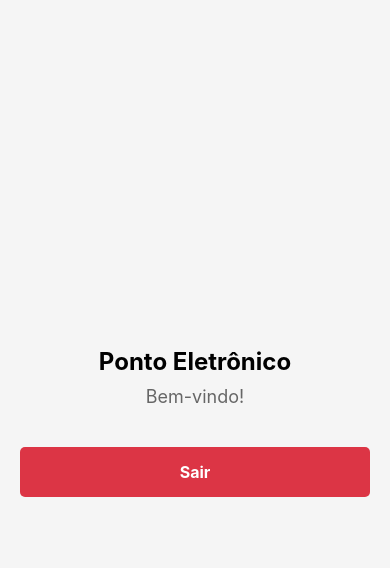
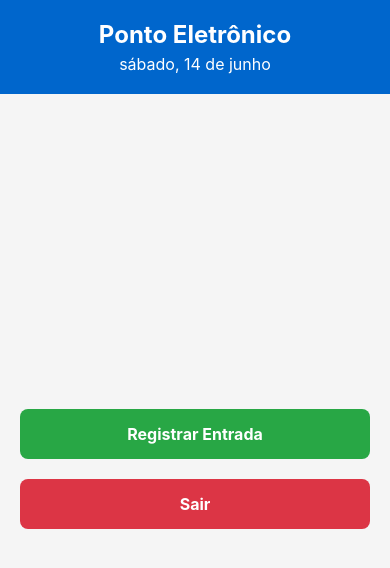
Before and after one commit to robeksonrocha/obras, a React Native app in the folder mobile-app/: screen /Home in a window 390 px wide. Shown: the top 568 px of the page. Built offline with nearby package versions, Linux system fonts and the light colour scheme; no server answers.

Commit message:
comitando

```diff
--- a/mobile-app/package.json
+++ b/mobile-app/package.json
@@ -15,15 +15,16 @@
     "@react-navigation/native": "^6.1.9",
     "@react-navigation/native-stack": "^6.9.17",
     "axios": "^1.6.7",
+    "date-fns": "^4.1.0",
     "expo": "~50.0.6",
     "expo-status-bar": "~1.11.1",
     "react": "18.2.0",
+    "react-dom": "18.2.0",
     "react-native": "0.73.4",
     "react-native-paper": "^5.12.1",
     "react-native-safe-area-context": "4.8.2",
     "react-native-screens": "~3.29.0",
-    "react-native-web": "~0.19.6",
-    "react-dom": "18.2.0"
+    "react-native-web": "~0.19.6"
   },
   "devDependencies": {
     "@babel/core": "^7.20.0",
--- a/mobile-app/src/screens/Home/index.tsx
+++ b/mobile-app/src/screens/Home/index.tsx
@@ -1,10 +1,44 @@
-import React from 'react';
-import { View, Text, StyleSheet, TouchableOpacity } from 'react-native';
+import React, { useState, useEffect } from 'react';
+import {
+  View,
+  Text,
+  StyleSheet,
+  TouchableOpacity,
+  Alert,
+  ActivityIndicator,
+} from 'react-native';
 import { authService } from '../../services/auth';
+import { pointService } from '../../services/point';
 import { useNavigation } from '@react-navigation/native';
+import type { NativeStackNavigationProp } from '@react-navigation/native-stack';
+import type { RootStackParamList } from '../../../App';
+import { format } from 'date-fns';
+import { ptBR } from 'date-fns/locale';
+
+type HomeScreenNavigationProp = NativeStackNavigationProp<RootStackParamList, 'Home'>;
+
+interface UltimoRegistro {
+  tipo: 'ENTRADA' | 'SAIDA_ALMOCO' | 'RETORNO_ALMOCO' | 'SAIDA';
+  dataHora: string;
+}
 
 export default function HomeScreen() {
-  const navigation = useNavigation();
+  const navigation = useNavigation<HomeScreenNavigationProp>();
+  const [loading, setLoading] = useState(false);
+  const [ultimoRegistro, setUltimoRegistro] = useState<UltimoRegistro | null>(null);
+
+  useEffect(() => {
+    carregarUltimoRegistro();
+  }, []);
+
+  const carregarUltimoRegistro = async () => {
+    try {
+      const response = await pointService.getLastPoint();
+      setUltimoRegistro(response);
+    } catch (error) {
+      console.error('Erro ao carregar último registro:', error);
+    }
+  };
 
   const handleLogout = async () => {
     await authService.logout();
@@ -14,17 +48,97 @@ export default function HomeScreen() {
     });
   };
 
+  const handleRegisterPoint = async () => {
+    try {
+      setLoading(true);
+      const tipo = getNextPointType();
+      const response = await pointService.register(tipo);
+      await carregarUltimoRegistro();
+      Alert.alert('Sucesso', `Ponto registrado com sucesso!\nTipo: ${formatTipo(response.type)}`);
+    } catch (error) {
+      Alert.alert(
+        'Erro',
+        error instanceof Error ? error.message : 'Erro ao registrar ponto'
+      );
+    } finally {
+      setLoading(false);
+    }
+  };
+
+  const getNextPointType = (): string => {
+    if (!ultimoRegistro) return 'ENTRADA';
+
+    switch (ultimoRegistro.tipo) {
+      case 'ENTRADA':
+        return 'SAIDA_ALMOCO';
+      case 'SAIDA_ALMOCO':
+        return 'RETORNO_ALMOCO';
+      case 'RETORNO_ALMOCO':
+        return 'SAIDA';
+      default:
+        return 'ENTRADA';
+    }
+  };
+
+  const formatTipo = (tipo: string): string => {
+    return tipo.replace('_', ' ');
+  };
+
+  const getButtonText = (): string => {
+    if (!ultimoRegistro) return 'Registrar Entrada';
+
+    switch (ultimoRegistro.tipo) {
+      case 'ENTRADA':
+        return 'Registrar Saída Almoço';
+      case 'SAIDA_ALMOCO':
+        return 'Registrar Retorno Almoço';
+      case 'RETORNO_ALMOCO':
+        return 'Registrar Saída';
+      default:
+        return 'Registrar Entrada';
+    }
+  };
+
   return (
     <View style={styles.container}>
+      <View style={styles.header}>
         <Text style={styles.title}>Ponto Eletrônico</Text>
-      <Text style={styles.subtitle}>Bem-vindo!</Text>
+        <Text style={styles.date}>
+          {format(new Date(), "EEEE, dd 'de' MMMM", { locale: ptBR })}
+        </Text>
+      </View>
+
+      <View style={styles.content}>
+        {ultimoRegistro && (
+          <View style={styles.lastRecord}>
+            <Text style={styles.lastRecordTitle}>Último Registro:</Text>
+            <Text style={styles.lastRecordText}>
+              {format(new Date(ultimoRegistro.dataHora), 'HH:mm')} -{' '}
+              {formatTipo(ultimoRegistro.tipo)}
+            </Text>
+          </View>
+        )}
 
         <TouchableOpacity
-        style={styles.button}
+          style={[styles.registerButton, loading && styles.buttonDisabled]}
+          onPress={handleRegisterPoint}
+          disabled={loading}
+        >
+          {loading ? (
+            <ActivityIndicator color="#FFF" size="small" />
+          ) : (
+            <Text style={styles.buttonText}>{getButtonText()}</Text>
+          )}
+        </TouchableOpacity>
+
+        <TouchableOpacity
+          style={styles.logoutButton}
           onPress={handleLogout}
+          disabled={loading}
         >
           <Text style={styles.buttonText}>Sair</Text>
         </TouchableOpacity>
+      </View>
     </View>
   );
 }
@@ -32,28 +146,65 @@ export default function HomeScreen() {
 const styles = StyleSheet.create({
   container: {
     flex: 1,
+    backgroundColor: '#F5F5F5',
+  },
+  header: {
+    backgroundColor: '#0066CC',
+    padding: 20,
+    alignItems: 'center',
+  },
+  title: {
+    fontSize: 24,
+    color: '#FFF',
+    fontWeight: 'bold',
+  },
+  date: {
+    fontSize: 16,
+    color: '#FFF',
+    marginTop: 5,
+  },
+  content: {
+    flex: 1,
     justifyContent: 'center',
     alignItems: 'center',
     padding: 20,
-    backgroundColor: '#F5F5F5',
   },
-  title: {
-    fontSize: 24,
+  lastRecord: {
+    backgroundColor: '#FFF',
+    padding: 15,
+    borderRadius: 8,
+    marginBottom: 20,
+    width: '100%',
+    alignItems: 'center',
+  },
+  lastRecordTitle: {
+    fontSize: 16,
+    color: '#666',
+    marginBottom: 5,
+  },
+  lastRecordText: {
+    fontSize: 18,
+    color: '#333',
     fontWeight: 'bold',
+  },
+  registerButton: {
+    backgroundColor: '#28a745',
+    padding: 15,
+    borderRadius: 8,
+    width: '100%',
+    alignItems: 'center',
     marginBottom: 10,
   },
-  subtitle: {
-    fontSize: 18,
-    marginBottom: 20,
-    color: '#666',
-  },
-  button: {
+  logoutButton: {
     backgroundColor: '#DC3545',
     padding: 15,
-    borderRadius: 5,
+    borderRadius: 8,
     width: '100%',
     alignItems: 'center',
-    marginTop: 20,
+    marginTop: 10,
+  },
+  buttonDisabled: {
+    backgroundColor: '#999',
   },
   buttonText: {
     color: '#FFF',
--- /dev/null
+++ b/mobile-app/src/services/point.ts
@@ -0,0 +1,35 @@
+import { api } from './auth';
+
+export type PointType = 'ENTRADA' | 'SAIDA_ALMOCO' | 'RETORNO_ALMOCO' | 'SAIDA';
+
+interface RegisterPointResponse {
+  id: number;
+  type: PointType;
+  timestamp: string;
+}
+
+interface LastPointResponse {
+  tipo: PointType;
+  dataHora: string;
+}
+
+export const pointService = {
+  register: async (tipo: PointType): Promise<RegisterPointResponse> => {
+    try {
+      const response = await api.post<RegisterPointResponse>('/api/point/register', { tipo });
+      return response.data;
+    } catch (error) {
+      throw new Error('Erro ao registrar ponto');
+    }
+  },
+
+  getLastPoint: async (): Promise<LastPointResponse | null> => {
+    try {
+      const response = await api.get<LastPointResponse>('/api/point/last');
+      return response.data;
+    } catch (error) {
+      console.error('Erro ao buscar último ponto:', error);
+      return null;
+    }
+  },
+};
```
Also changed, not shown: 1 other file (tests, documents, lock files or other folders). Lines whose indentation alone changed are shown as unchanged.
